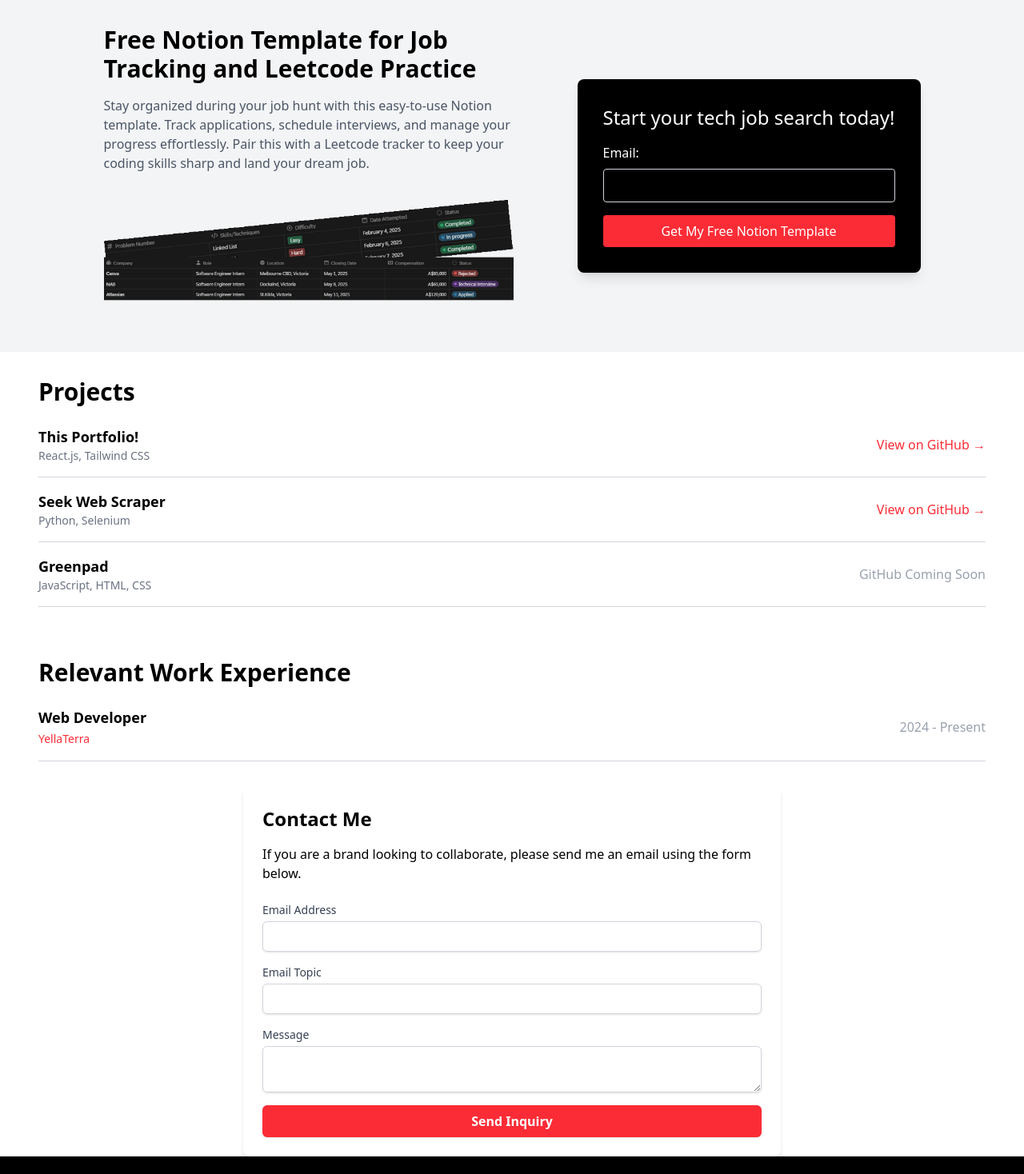
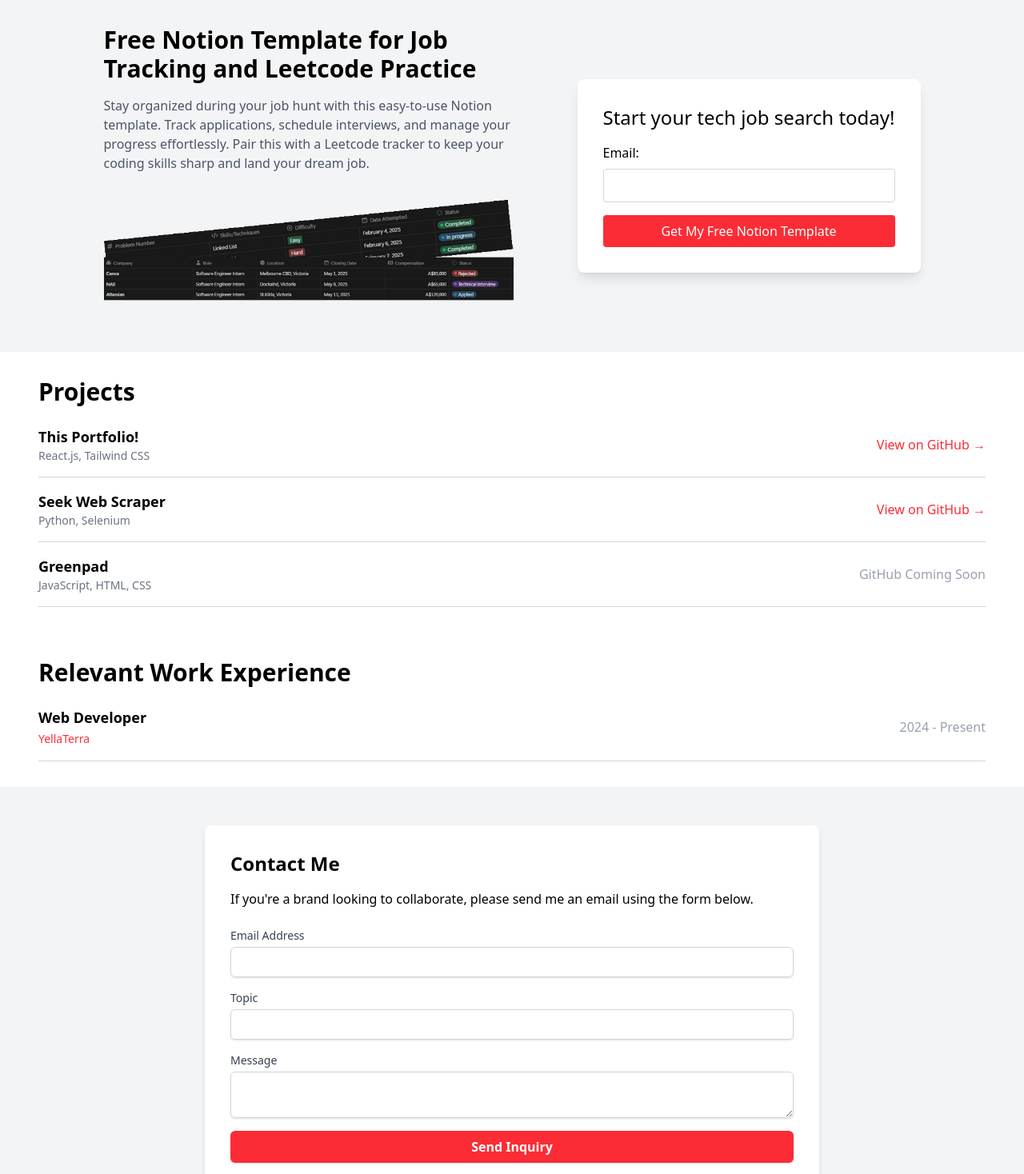
Before and after one commit to mitso2005/portfolio, a React (Vite) app in the folder my-portfolio/: page / in a window 1280 px wide. Shown: the part 800-2268 px from the top of the page at 80% size. Built offline with nearby package versions, Linux system fonts and the light colour scheme.

Commit message:
contact styling complete

```diff
--- a/my-portfolio/package.json
+++ b/my-portfolio/package.json
@@ -31,7 +31,7 @@
     "eslint-plugin-react-refresh": "^0.4.18",
     "globals": "^15.14.0",
     "postcss": "^8.5.3",
-    "tailwindcss": "^4.0.14",
+    "tailwindcss": "^4.0.15",
     "vite": "^6.1.0"
   }
 }
--- a/my-portfolio/src/components/Contact.jsx
+++ b/my-portfolio/src/components/Contact.jsx
@@ -14,9 +14,10 @@ const Contact = () => {
     };
 
     return (
-        <div className="max-w-2xl mx-auto p-6 bg-white shadow-md rounded-lg">
+        <div className="bg-gray-100 w-full flex items-center justify-center py-12 px-4">
+            <div className="max-w-3xl w-full p-8 bg-white shadow-md rounded-lg">
                 <h2 className="text-2xl font-bold mb-4">Contact Me</h2>
-            <p className="mb-6">If you are a brand looking to collaborate, please send me an email using the form below.</p>
+                <p className="mb-6">If you're a brand looking to collaborate, please send me an email using the form below.</p>
                 <form onSubmit={handleSubmit} className="space-y-4">
                     <div className="form-group">
                         <label htmlFor="email" className="block text-sm font-medium text-gray-700">Email Address</label>
@@ -26,18 +27,18 @@ const Contact = () => {
                             value={email}
                             onChange={(e) => setEmail(e.target.value)}
                             required
-                        className="mt-1 block w-full px-3 py-2 border border-gray-300 rounded-md shadow-sm focus:outline-none focus:ring-indigo-500 focus:border-indigo-500 sm:text-sm"
+                            className="mt-1 block w-full px-3 py-2 border border-gray-300 rounded-md shadow-sm focus:outline-none focus:ring-red-500 focus:border-red-500 sm:text-sm"
                         />
                     </div>
                     <div className="form-group">
-                    <label htmlFor="topic" className="block text-sm font-medium text-gray-700">Email Topic</label>
+                        <label htmlFor="topic" className="block text-sm font-medium text-gray-700">Topic</label>
                         <input
                             type="text"
                             id="topic"
                             value={topic}
                             onChange={(e) => setTopic(e.target.value)}
                             required
-                        className="mt-1 block w-full px-3 py-2 border border-gray-300 rounded-md shadow-sm focus:outline-none focus:ring-indigo-500 focus:border-indigo-500 sm:text-sm"
+                            className="mt-1 block w-full px-3 py-2 border border-gray-300 rounded-md shadow-sm focus:outline-none focus:ring-red-500 focus:border-red-500 sm:text-sm"
                         />
                     </div>
                     <div className="form-group">
@@ -47,13 +48,14 @@ const Contact = () => {
                             value={message}
                             onChange={(e) => setMessage(e.target.value)}
                             required
-                        className="mt-1 block w-full px-3 py-2 border border-gray-300 rounded-md shadow-sm focus:outline-none focus:ring-indigo-500 focus:border-indigo-500 sm:text-sm"
+                            className="mt-1 block w-full px-3 py-2 border border-gray-300 rounded-md shadow-sm focus:outline-none focus:ring-red-500 focus:border-red-500 sm:text-sm"
                         ></textarea>
                     </div>
-                <button type="submit" className="w-full py-2 px-4 bg-red-500 text-white font-semibold rounded-md shadow-sm hover:bg-indigo-700 focus:outline-none focus:ring-2 focus:ring-offset-2 focus:ring-indigo-500">
+                    <button type="submit" className="w-full py-2 px-4 bg-red-500 text-white font-semibold rounded-md shadow-sm hover:bg-red-600 focus:outline-none focus:ring-2 focus:ring-offset-2 focus:ring-red-500">
                         Send Inquiry
                     </button>
                 </form>
+            </div>
         </div>
     );
 };
--- a/my-portfolio/src/components/Downloads.jsx
+++ b/my-portfolio/src/components/Downloads.jsx
@@ -27,19 +27,19 @@ const Downloads = () => {
     };
 
     return (
-        <div className="flex items-center justify-center bg-white">
-            <div className="bg-black p-8 rounded-lg shadow-lg w-full max-w-md">
-                <h2 className="text-white text-2xl mb-4">Start your tech job search today!</h2>
+        <div className="flex items-center justify-center">
+            <div className="bg-white p-8 rounded-lg shadow-lg w-full max-w-md">
+                <h2 className="text-black text-2xl mb-4">Start your tech job search today!</h2>
                 <form onSubmit={handleSubmit} className="space-y-4">
                     <div>
-                        <label className="block text-white mb-2" htmlFor="email">Email:</label>
+                        <label className="block text-black mb-2" htmlFor="email">Email:</label>
                         <input
                             type="email"
                             id="email"
                             name="email"
                             value={email}
                             onChange={handleChange}
-                            className="w-full p-2 border border-gray-300 rounded bg-black text-white"
+                            className="w-full p-2 border border-gray-300 rounded bg-white text-black"
                             required
                         />
                     </div>
@@ -50,7 +50,7 @@ const Downloads = () => {
                         Get My Free Notion Template
                     </button>
                 </form>
-                {message && <p className="text-white mt-4">{message}</p>}
+                {message && <p className="text-black mt-4">{message}</p>}
             </div>
         </div>
     );
```
Also changed, not shown: my-portfolio/src/styles/index.css (line endings or trailing spaces), 1 other file (tests, documents, lock files or other folders). Lines whose indentation alone changed are shown as unchanged.
